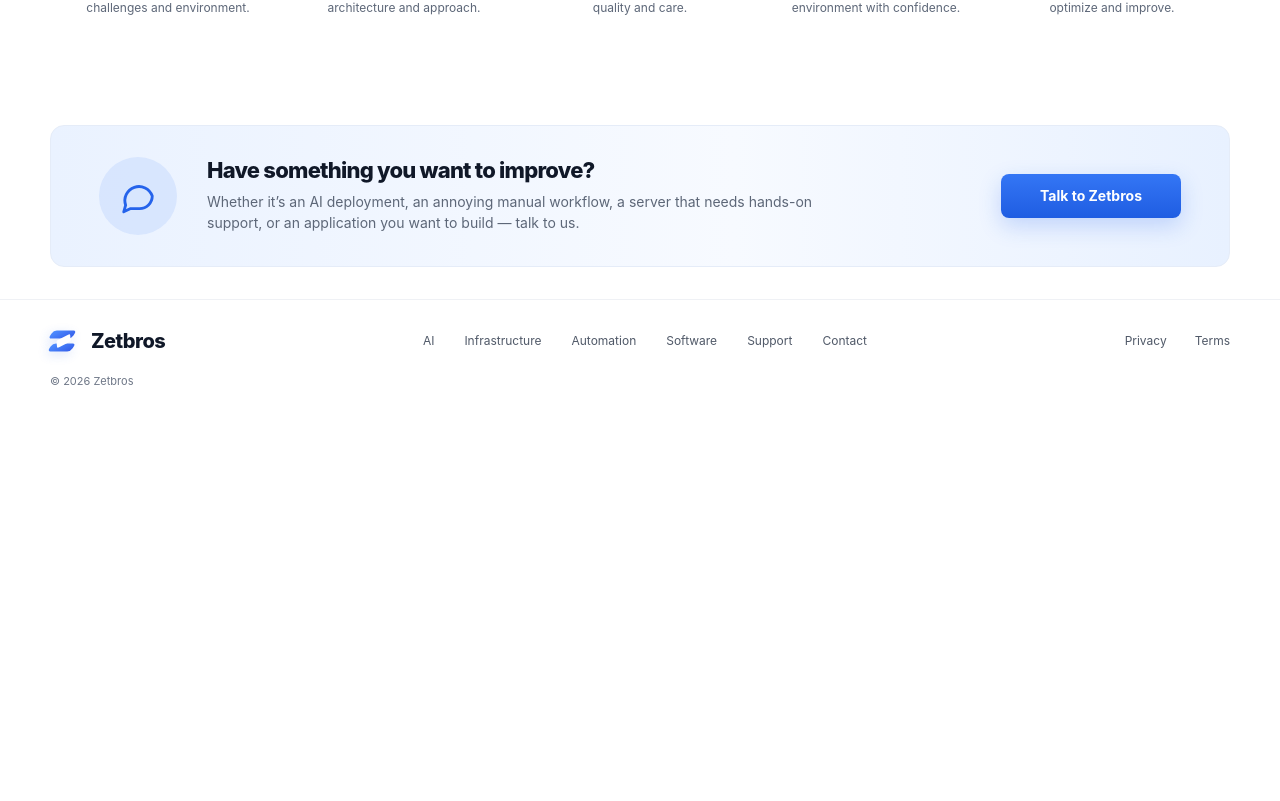
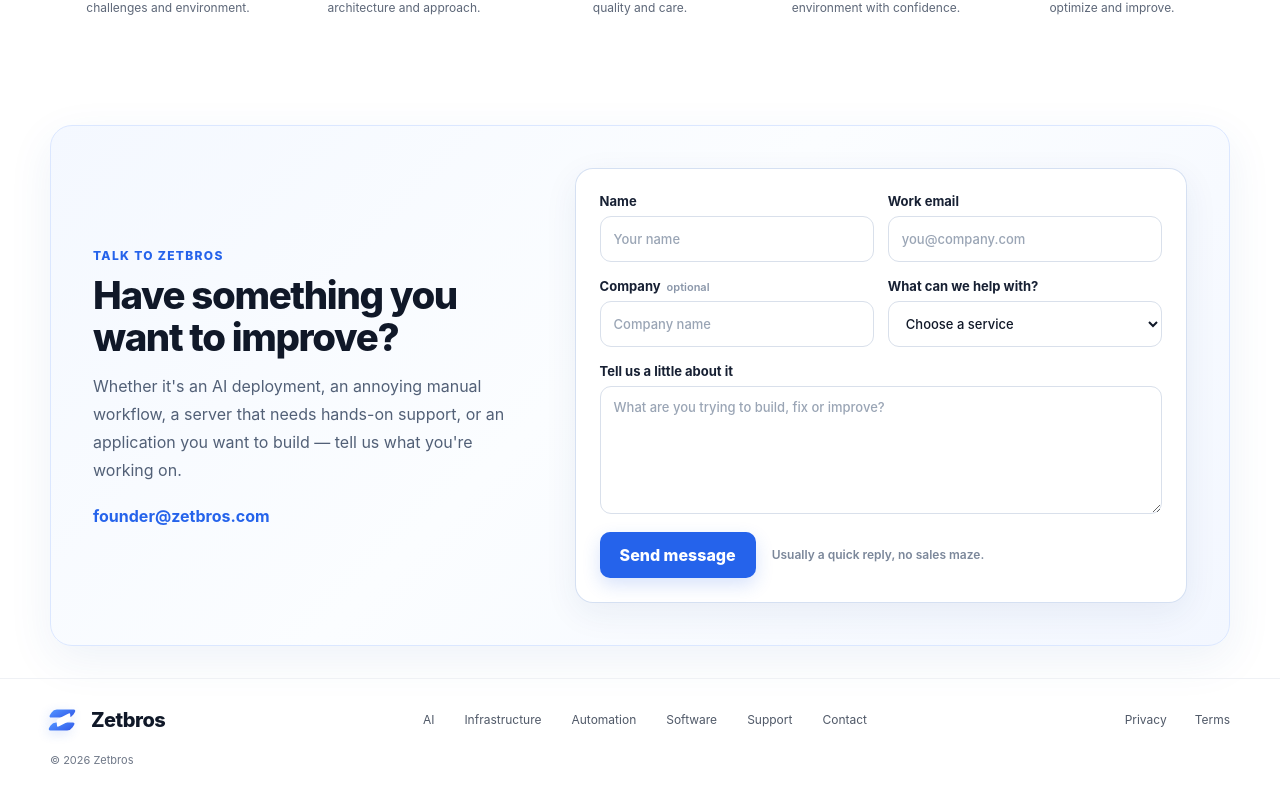
Before and after one commit to Logan17de/zetbros.com, a Next.js app: page / in a window 1280 px wide. Shown: the part 2516-3317 px from the top of the page. Before the commit the page ends 2938 px from the top, so only its background shows below. Built offline with nearby package versions, Linux system fonts and the light colour scheme.

Commit message:
Connect homepage contact flow to Supabase

```diff
--- a/app/page.tsx
+++ b/app/page.tsx
@@ -1,3 +1,5 @@
+import ContactForm from "./contact-form";
+
 const services = [
   {
     icon: "ai",
@@ -240,14 +242,7 @@ export default function Home() {
 
       <section className="section contactSection" id="contact">
         <div className="container">
-          <div className="contactPanel">
-            <span className="contactIcon"><Icon name="chat" /></span>
-            <div className="contactCopy">
-              <h2>Have something you want to improve?</h2>
-              <p>Whether it’s an AI deployment, an annoying manual workflow, a server that needs hands-on support, or an application you want to build — talk to us.</p>
-            </div>
-            <a className="button buttonPrimary contactButton" href="mailto:founder@zetbros.com">Talk to Zetbros</a>
-          </div>
+          <ContactForm />
         </div>
       </section>
 
@@ -257,7 +252,7 @@ export default function Home() {
           <div className="footerLinks">
             <a href="#ai">AI</a><a href="#services">Infrastructure</a><a href="#services">Automation</a><a href="#software">Software</a><a href="#services">Support</a><a href="#contact">Contact</a>
           </div>
-          <div className="legalLinks"><a href="#">Privacy</a><a href="#">Terms</a></div>
+          <div className="legalLinks"><a href="/privacy">Privacy</a><a href="/terms">Terms</a></div>
         </div>
         <div className="container copyright">© 2026 Zetbros</div>
       </footer>
```
